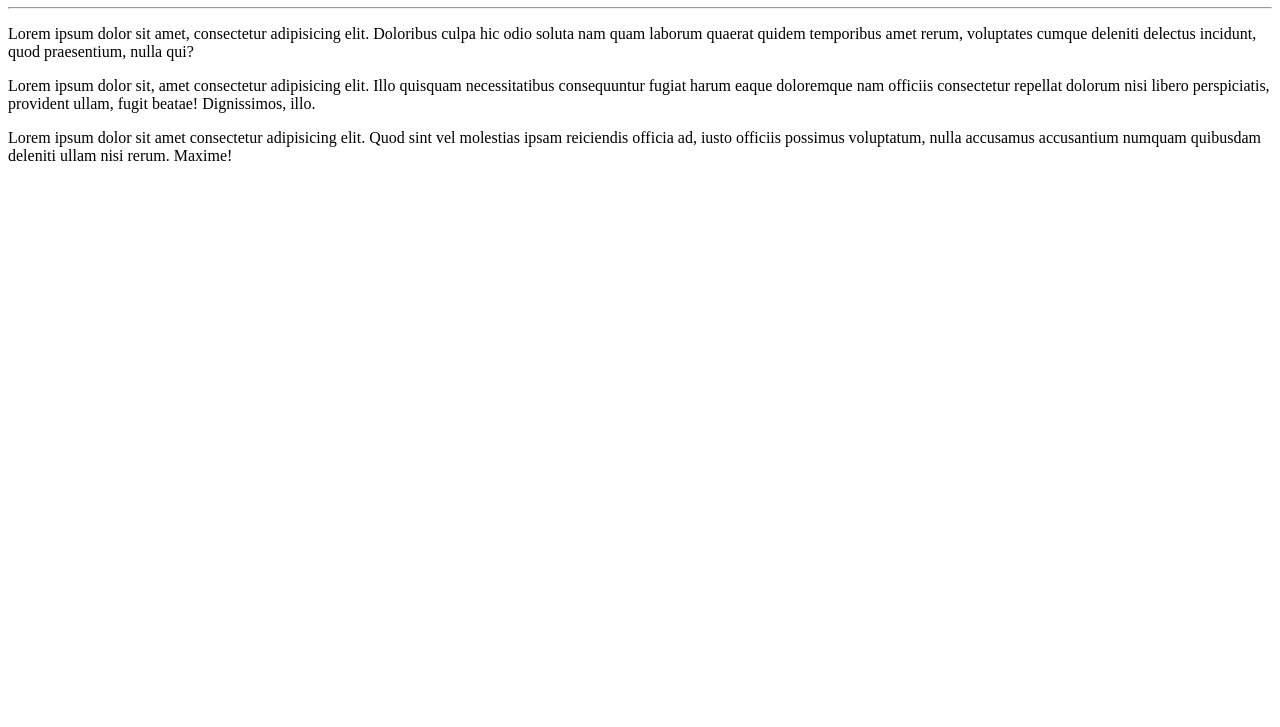
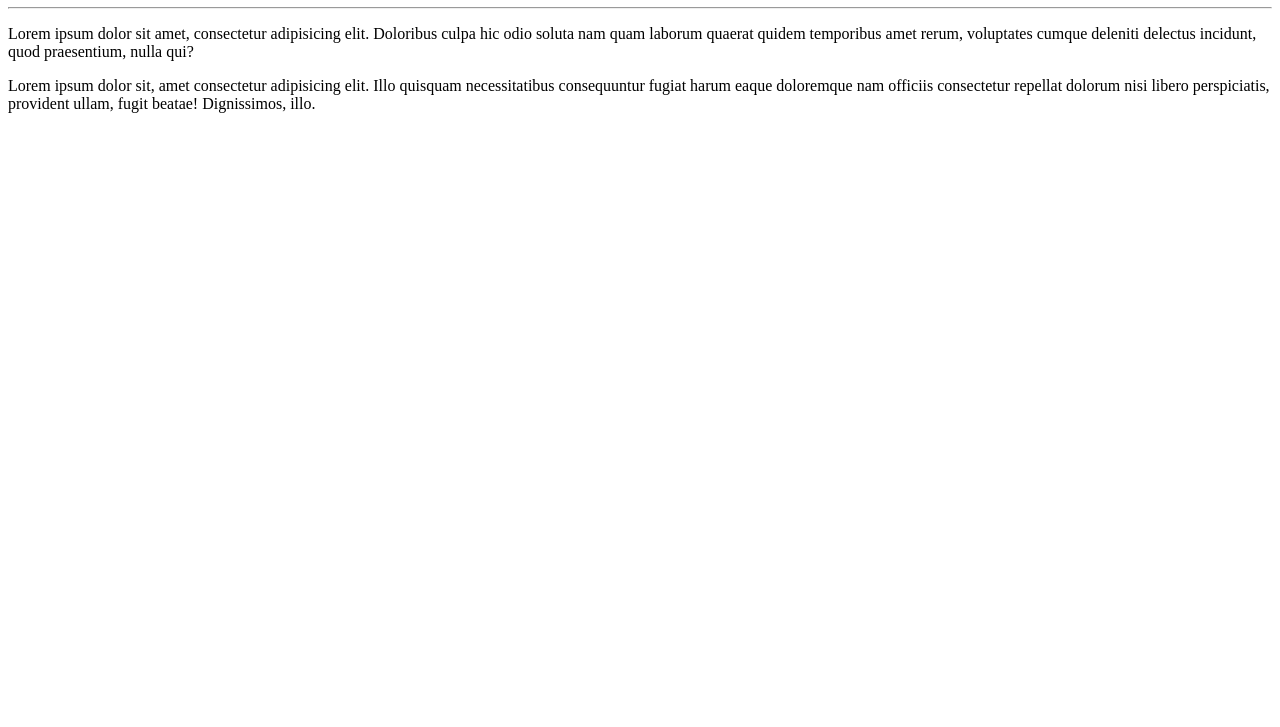
Before and after one commit to Gabriel-Spinola/Hallo-World, a plain HTML site: page Example-Site/index.html in a window 1280 px wide. Shown: the part 73-800 px from the top of the page. Drawn offline with Linux system fonts and the light colour scheme.

Commit message:
Update index.html

```diff
--- a/Example-Site/index.html
+++ b/Example-Site/index.html
@@ -24,8 +24,6 @@
 
         <p>Lorem ipsum dolor sit, amet consectetur adipisicing elit. Illo quisquam necessitatibus consequuntur fugiat harum eaque doloremque nam officiis consectetur repellat dolorum nisi libero perspiciatis, provident ullam, fugit beatae! Dignissimos, illo.</p>
 
-        <p>Lorem ipsum dolor sit amet consectetur adipisicing elit. Quod sint vel molestias ipsam reiciendis officia ad, iusto officiis possimus voluptatum, nulla accusamus accusantium numquam quibusdam deleniti ullam nisi rerum. Maxime!</p>
-
     </body>
 
 </html>
```
